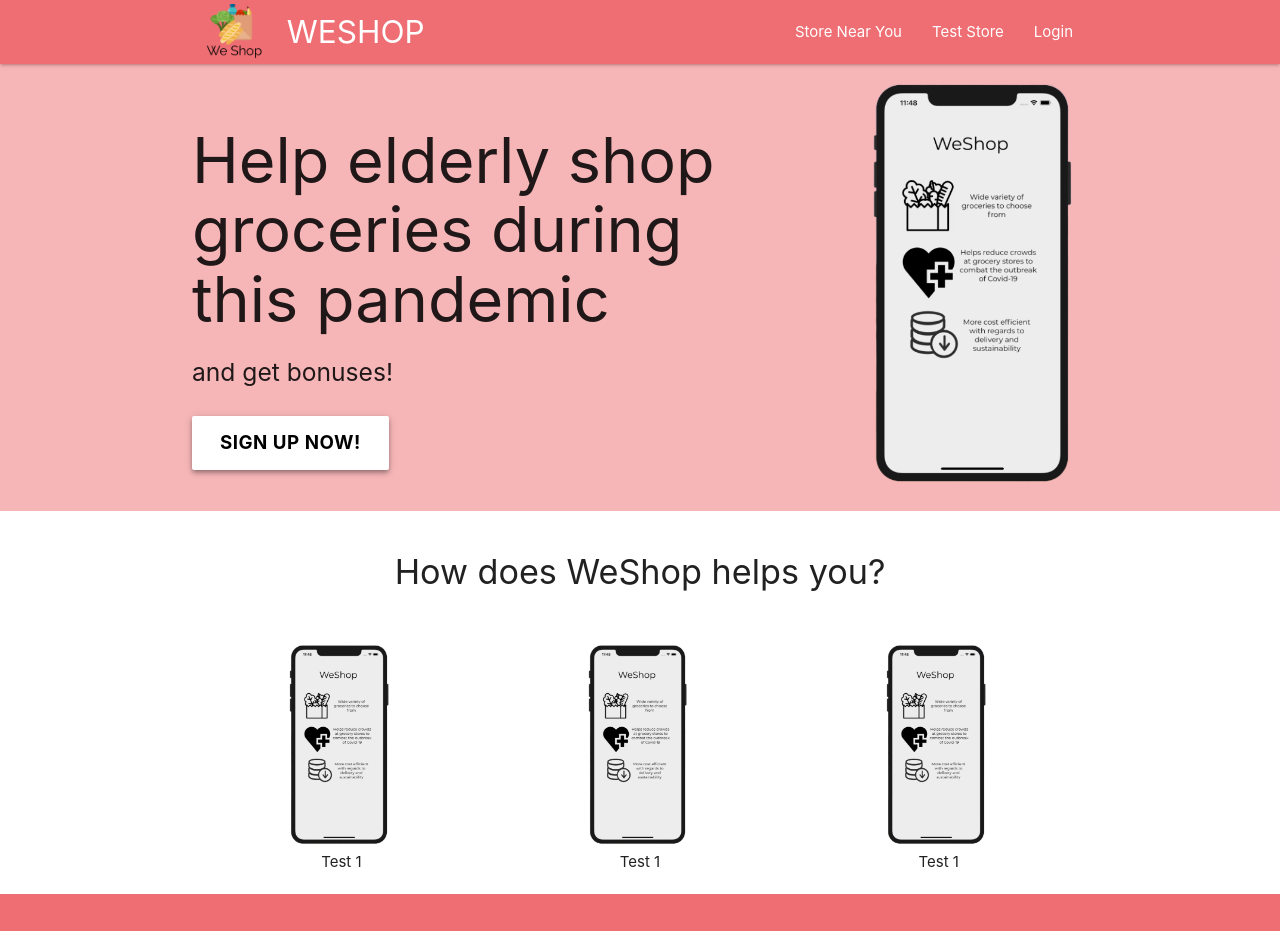
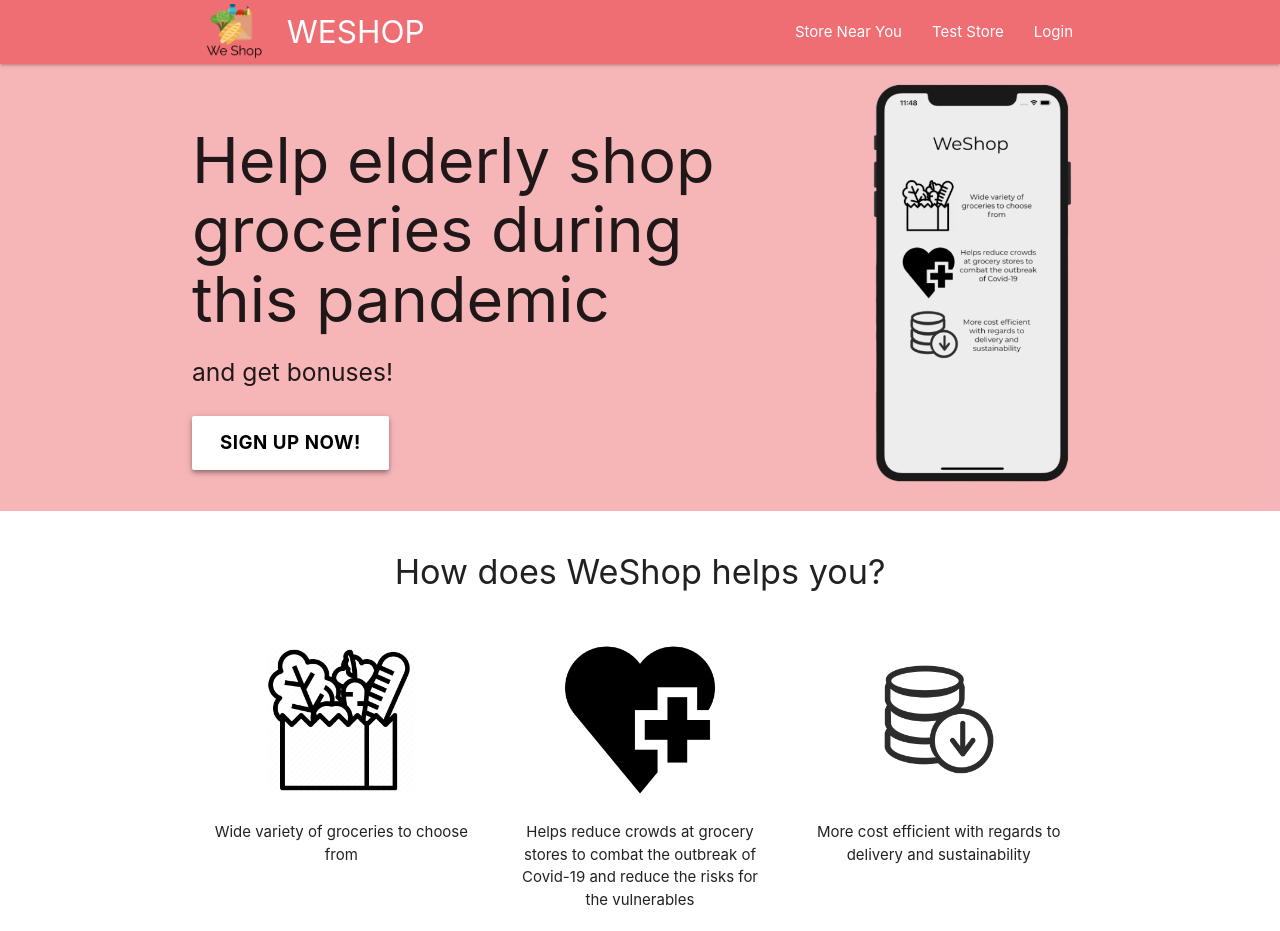
Before and after one commit to benclmnt/openhacks-weshop, a React (Create React App) app: page / in a window 1280 px wide. Shown: the top 931 px of the page. Built offline with nearby package versions, Linux system fonts and the light colour scheme.

Commit message:
Change logos in homepage

```diff
--- a/src/pages/Home.js
+++ b/src/pages/Home.js
@@ -1,6 +1,9 @@
 import React from 'react';
 
 import Iphone from '../assets/iphone.png';
+import Groceries from '../assets/groceries.png';
+import Heart from '../assets/heart.png';
+import Money from '../assets/money.png';
 import { Link } from 'react-router-dom';
 import { REGISTER } from '../constants/url';
 
@@ -23,16 +26,16 @@ function Home() {
       <h4 className="center">How does WeShop helps you?</h4>
       <div style={{display: "flex", paddingTop: 40}}>
         <div style={{flex: 1, textAlign: "center"}}>
-          <img src={Iphone} style={{height: 200}}/>
-          <div>Test 1</div>
+          <img src={Groceries} style={{height: 150}}/>
+          <div style={{padding: 20, margin: "auto"}}>Wide variety of groceries to choose from</div>
         </div>
         <div style={{flex: 1, textAlign: "center"}}>
-          <img src={Iphone} style={{height: 200}}/>
-          <div>Test 1</div>
+          <img src={Heart} style={{height: 150}}/>
+          <div style={{padding: 20, margin: "auto"}}>Helps reduce crowds at grocery stores to combat the outbreak of Covid-19 and reduce the risks for the vulnerables</div>
         </div>
         <div style={{flex: 1, textAlign: "center"}}>
-          <img src={Iphone} style={{height: 200}}/>
-          <div>Test 1</div>
+          <img src={Money} style={{height: 150}}/>
+          <div style={{padding: 20, margin: "auto"}}>More cost efficient with regards to delivery and sustainability</div>
         </div>
       </div>
     </div>
```
Also changed, not shown: src/pages/Buyer.js (+11 -0 lines), src/pages/Shopper.js (+11 -0 lines), 1 other file (tests, documents, lock files or other folders).
